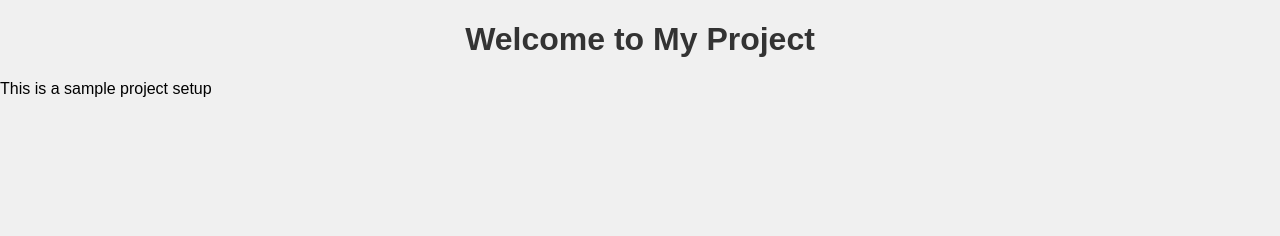
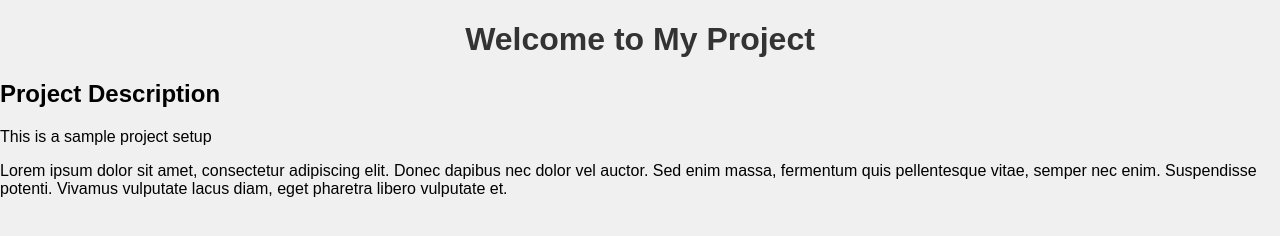
Before and after one commit to MmanawaMarongwe/portfolio-website, a plain HTML site: page index.html in a window 1280 px wide. Drawn offline with Linux system fonts and the light colour scheme.

Commit message:
Added a project description header and paragraph

```diff
--- a/index.html
+++ b/index.html
@@ -8,6 +8,8 @@
 </head>
 <body>
         <h1> Welcome to My Project </h1>
+        <h2>Project Description</h2>
         <p>This is a sample project setup</p>
+        <p>Lorem ipsum dolor sit amet, consectetur adipiscing elit. Donec dapibus nec dolor vel auctor. Sed enim massa, fermentum quis pellentesque vitae, semper nec enim. Suspendisse potenti. Vivamus vulputate lacus diam, eget pharetra libero vulputate et.</p>
 </body>
 </html>
```
